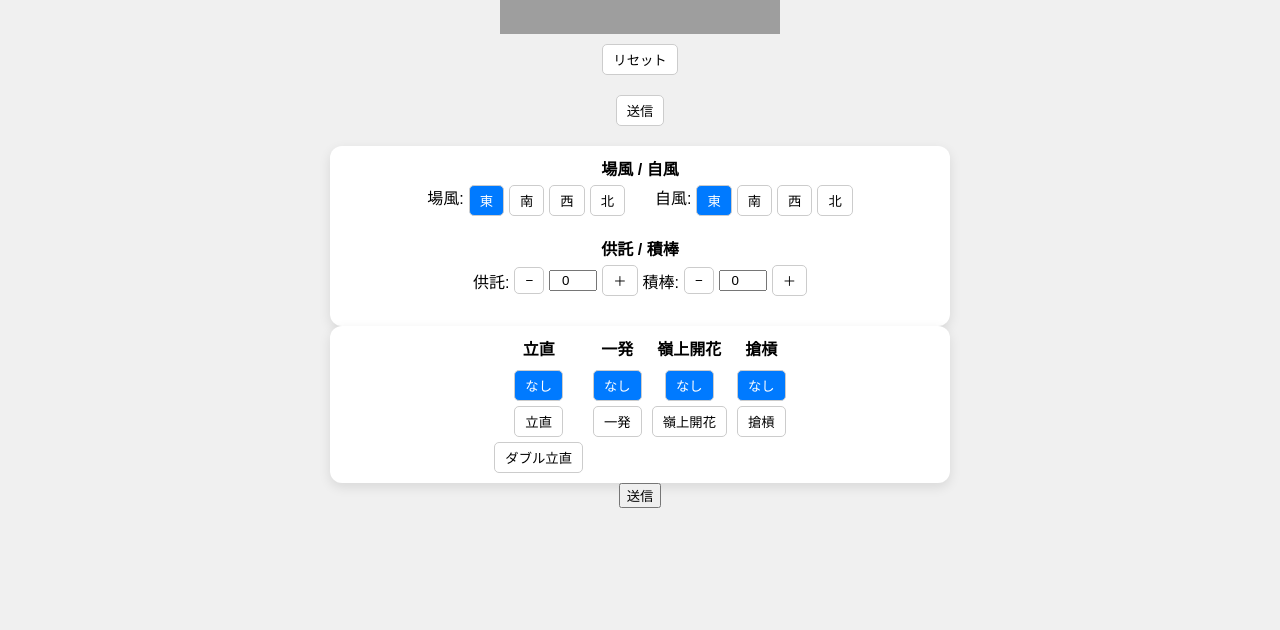
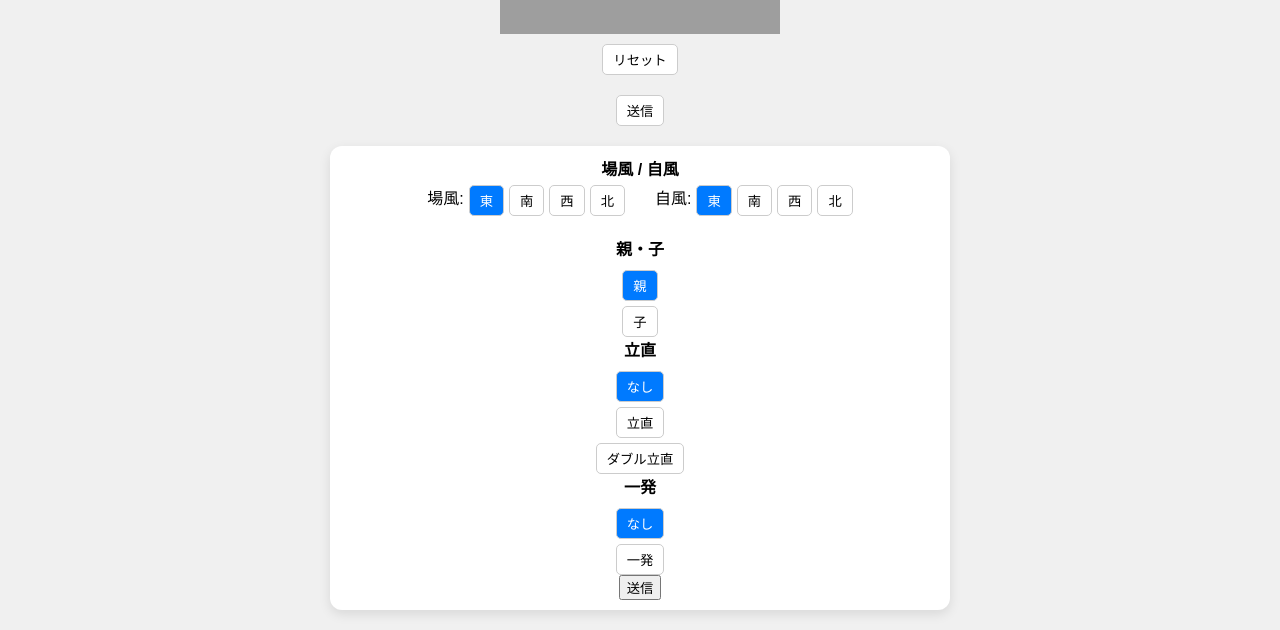
Before and after one commit to xxkhyn/MSC, a Django app: template MSC/templates/MSC/index.html in a window 1280 px wide. Shown: the part 879-1509 px from the top of the page. Before the commit the page ends 1387 px from the top, so only its background shows below. Run offline with Django 3.2, Linux system fonts and the light colour scheme; the template is opened without the code that fills it: values that come from a table or form of the project are taken from there, others are empty; data comes from the database, SQL or seed files in the repository; both versions use the stored data as it was after the commit; grey boxes are pictures that could not be loaded.

Commit message:
条件情報送信処理完了^^

```diff
--- a/MSC/models.py
+++ b/MSC/models.py
@@ -24,6 +24,18 @@ class Condition(models.Model):
 
   seat_wind = models.CharField(max_length=5, choices=WIND_CHOICES, default='east', verbose_name="自風")
   prevalent_wind = models.CharField(max_length=5, choices=WIND_CHOICES, default='east', verbose_name="場風")
+
+  PLAYER_TYPE_CHOICES = [
+    ('parent', '親'),
+    ('child', '子'),
+  ]
+
+  player_type = models.CharField(
+    max_length=6,
+    choices=PLAYER_TYPE_CHOICES,
+    default='child',
+    verbose_name="親 or 子"
+  )
 
   created_at = models.DateTimeField(auto_now_add=True)
 
--- a/MSC/static/MSC/js/btn.js
+++ b/MSC/static/MSC/js/btn.js
@@ -53,6 +53,9 @@ document.addEventListener('DOMContentLoaded', () => {
       '北': 'north'
     };
 
+    const playerTypeText = getSelectedText('.option-group:nth-of-type(0)');
+    const player_type = (playerTypeText === '親') ? 'parent' : 'child';
+
     fetch('/api/condition/submit/', {
       method: 'POST',
       headers: {
@@ -66,7 +69,8 @@ document.addEventListener('DOMContentLoaded', () => {
         is_double_riichi: is_double_riichi,
         is_ippatsu: is_ippatsu,
         is_rinshan: is_rinshan,
-        is_chankan: is_chankan
+        is_chankan: is_chankan,
+        player_type: player_type,
         // 必要であれば他の条件も追加可能
       })
     })
--- a/MSC/templates/MSC/jouken.html
+++ b/MSC/templates/MSC/jouken.html
@@ -1,68 +1,45 @@
 {% load static %}
 
+<!-- 条件入力HTML -->
 <div class="container">
   <div class="section">
     <div class="label">場風 / 自風</div>
     <div class="btn-group">
       <div>場風:</div>
-        <button class="btn selected">東</button>
-        <button class="btn">南</button>
-        <button class="btn">西</button>
-        <button class="btn">北</button>
+      <button class="btn wind-btn selected" data-wind-type="prevalent" data-wind="east">東</button>
+      <button class="btn wind-btn" data-wind-type="prevalent" data-wind="south">南</button>
+      <button class="btn wind-btn" data-wind-type="prevalent" data-wind="west">西</button>
+      <button class="btn wind-btn" data-wind-type="prevalent" data-wind="north">北</button>
       <div style="width: 20px;"></div>
       <div>自風:</div>
-        <button class="btn selected">東</button>
-        <button class="btn">南</button>
-        <button class="btn">西</button>
-        <button class="btn">北</button>
+      <button class="btn wind-btn selected" data-wind-type="seat" data-wind="east">東</button>
+      <button class="btn wind-btn" data-wind-type="seat" data-wind="south">南</button>
+      <button class="btn wind-btn" data-wind-type="seat" data-wind="west">西</button>
+      <button class="btn wind-btn" data-wind-type="seat" data-wind="north">北</button>
     </div>
   </div>
 
-    <div class="section">
-      <div class="label">供託 / 積棒</div>
-      <div class="btn-group">
-        <div class="counter">供託:
-          <button class="btn">−</button>
-          <input type="number" value="0" />
-          <button class="btn">＋</button>
-        </div>
-        <div class="counter">積棒:
-          <button class="btn">−</button>
-          <input type="number" value="0" />
-          <button class="btn">＋</button>
-        </div>
-      </div>
-    </div>
+  <div class="option-group">
+    <div class="label">親・子</div>
+    <button class="btn player-type-btn selected" data-player="parent">親</button>
+    <button class="btn player-type-btn" data-player="child">子</button>
   </div>
 
-  <div class="container options">
   <div class="option-group">
     <div class="label">立直</div>
-      <button class="btn selected">なし</button>
-      <button class="btn">立直</button>
-      <button class="btn">ダブル立直</button>
+    <button class="btn riichi-btn selected" data-riichi="none">なし</button>
+    <button class="btn riichi-btn" data-riichi="riichi">立直</button>
+    <button class="btn riichi-btn" data-riichi="double">ダブル立直</button>
   </div>
 
   <div class="option-group">
     <div class="label">一発</div>
-      <button class="btn selected">なし</button>
-      <button class="btn">一発</button>
-    </div>
-
-    <div class="option-group">
-      <div class="label">嶺上開花</div>
-      <button class="btn selected">なし</button>
-      <button class="btn">嶺上開花</button>
-    </div>
-
-    <div class="option-group">
-      <div class="label">搶槓</div>
-      <button class="btn selected">なし</button>
-      <button class="btn">搶槓</button>
-    </div>
+    <button class="btn ippatsu-btn selected">なし</button>
+    <button class="btn ippatsu-btn">一発</button>
   </div>
 
   <button id="condition-submit-btn" type="button">送信</button>
+</div>
 
 <script src="../../static/MSC/js/btn.js"></script>
 <script src="{% static 'MSC/js/condition.js' %}"></script>
--- a/MSC/views.py
+++ b/MSC/views.py
@@ -14,7 +14,7 @@ def index_view(request):
     return render(request, 'MSC/index.html', {
         'hand_form': hand_form,
         'condition_form': condition_form,
-        'result': result,
+        'result': None,
     })
 
 @csrf_exempt
@@ -22,12 +22,14 @@ def condition_submit_api(request):
     if request.method == 'POST':
         try:
             data = json.loads(request.body)
+            print("受信データ：", data)
 
             condition = Condition.objects.create(
                 is_riichi = data.get("is_riichi", False),
                 is_ippatsu=data.get("is_ippatsu", False),
                 prevalent_wind=data.get("prevalent_wind", "east"),
                 seat_wind=data.get("seat_wind", "east"),
+                player_type = data.get("player_type", "parent"),
             )
             return JsonResponse({"success": True, "condition_id": condition.id})
         except Exception as e:
```
Also changed, not shown: MSC/static/MSC/js/condition.js (+26 -10 lines), plan/備忘録・個人的メモ.txt (+34 -0 lines), MSC/migrations/0001_initial.py (added), MSC/migrations/__init__.py (deleted), db.sqlite3. Lines whose indentation alone changed are shown as unchanged.
